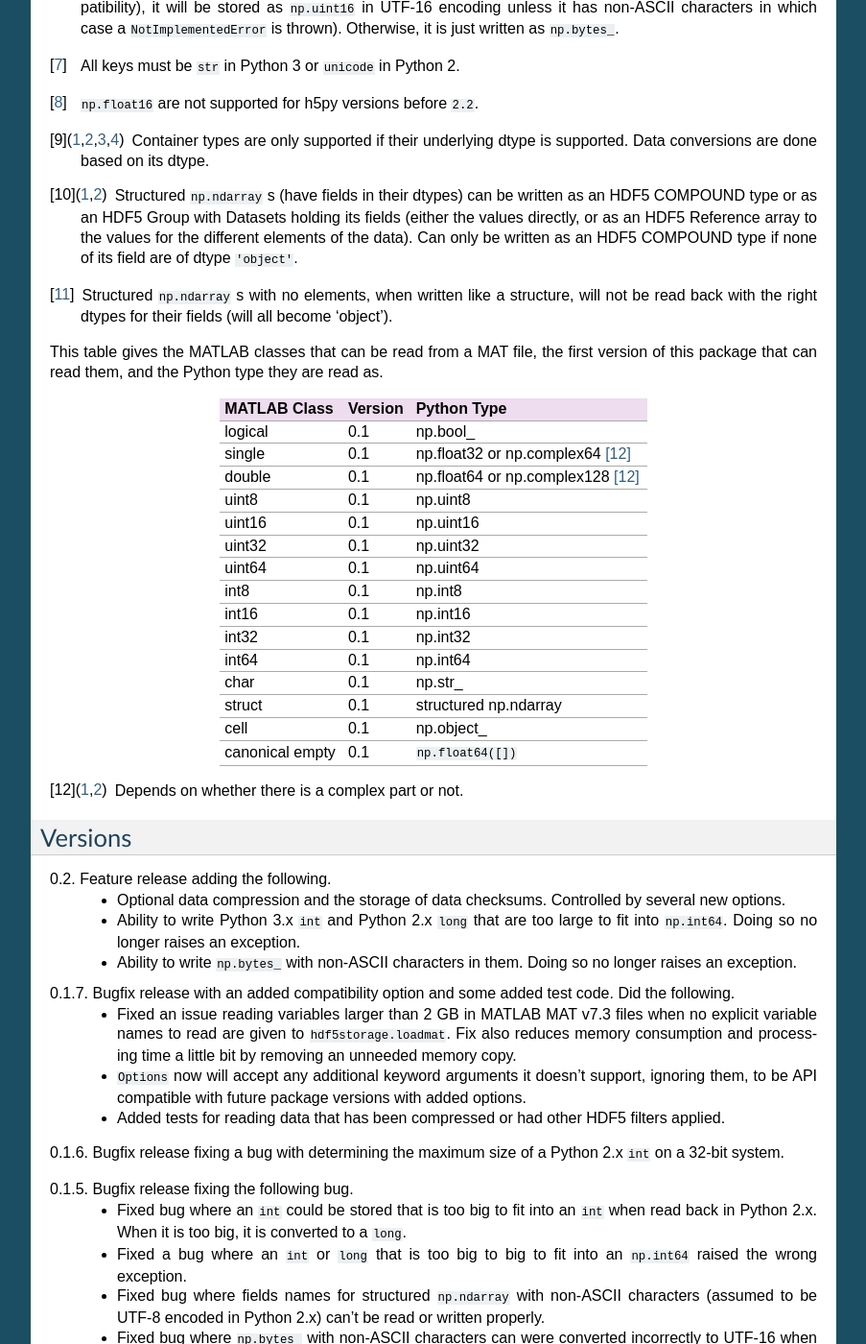
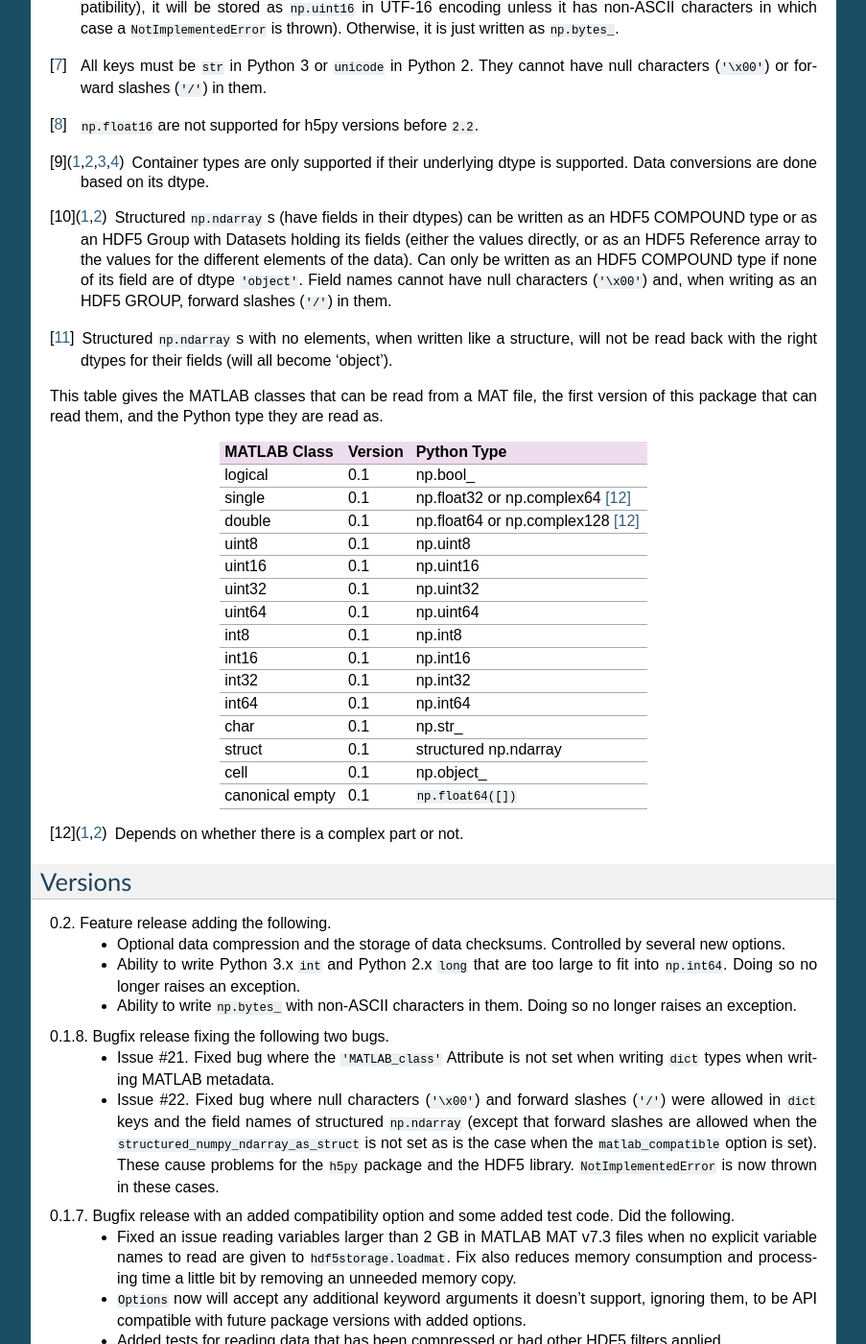
Before and after one commit to frejanordsiek/hdf5storage, a Sphinx documentation site: the page built from doc/source/information.rst, in a window 1280 px wide and 1400 px high, scrolled down 3005 px. Shown: the whole window at 96% size, without its empty margins (198-1101 px from the left). Built offline with Sphinx 7.4.7, drawn with Linux system fonts in a browser that asks for light colours; formulas are drawn with MathJax 3.

Commit message:
Updated documentation for version 0.1.8
(cherry picked from commit d91c5fbe2ac18645ae3453e4bb2db59329819ba3)

Conflicts:
	README.rst

```diff
--- a/README.rst
+++ b/README.rst
@@ -203,6 +203,8 @@ support writing it so MATlAB can read it.
        non-ASCII characters in which case a ``NotImplementedError`` is
        thrown). Otherwise, it is just written as ``np.bytes_``.
 .. [7] All keys must be ``str`` in Python 3 or ``unicode`` in Python 2.
+       They cannot have null characters (``'\x00'``) or forward slashes
+       (``'/'``) in them.
 .. [8] ``np.float16`` are not supported for h5py versions before
        ``2.2``.
 .. [9] Container types are only supported if their underlying dtype is
@@ -212,7 +214,9 @@ support writing it so MATlAB can read it.
         Datasets holding its fields (either the values directly, or as
         an HDF5 Reference array to the values for the different elements
         of the data). Can only be written as an HDF5 COMPOUND type if
-        none of its field are of dtype ``'object'``.
+        none of its field are of dtype ``'object'``. Field names cannot
+        have null characters (``'\x00'``) and, when writing as an HDF5
+        GROUP, forward slashes (``'/'``) in them.
 .. [11] Structured ``np.ndarray`` s with no elements, when written like a
         structure, will not be read back with the right dtypes for their
         fields (will all become 'object').
@@ -269,6 +273,19 @@ Versions
        raises an exception.
      * Ability to write ``np.bytes_`` with non-ASCII characters in them.
        Doing so no longer raises an exception.
+
+0.1.8. Bugfix release fixing the following two bugs.
+       * Issue #21. Fixed bug where the ``'MATLAB_class'`` Attribute is
+         not set when writing ``dict`` types when writing MATLAB
+         metadata.
+       * Issue #22. Fixed bug where null characters (``'\x00'``) and
+         forward slashes (``'/'``) were allowed in ``dict`` keys and the
+         field names of structured ``np.ndarray`` (except that forward
+         slashes are allowed when the
+         ``structured_numpy_ndarray_as_struct`` is not set as is the
+         case when the ``matlab_compatible`` option is set). These
+         cause problems for the ``h5py`` package and the HDF5 library.
+         ``NotImplementedError`` is now thrown in these cases.
 
 0.1.7. Bugfix release with an added compatibility option and some added test code. Did the following.
        * Fixed an issue reading variables larger than 2 GB in MATLAB
```
Also changed, not shown: doc/source/storage_format.rst (+9 -1 lines).
